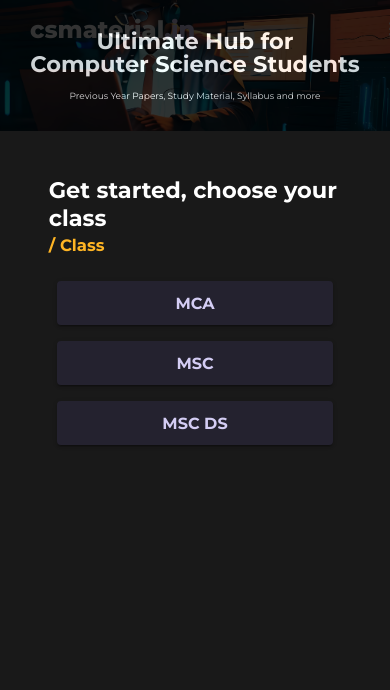
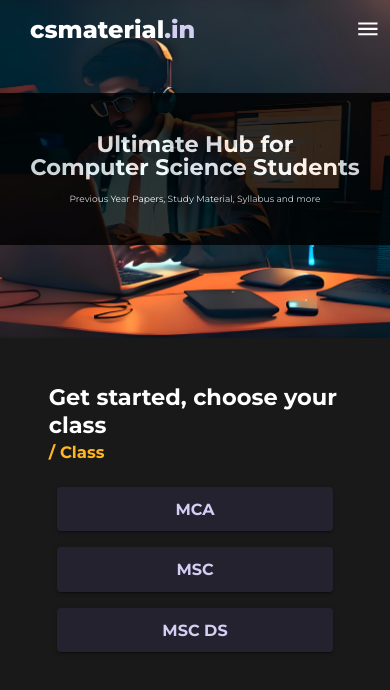
Before and after one commit to harinder007/csmaterial, a Next.js app in the folder client/: page / in a window 390 px wide. Shown: the top 690 px of the page. Built offline with nearby package versions, Linux system fonts and the light colour scheme.

Commit message:
fix responsiveness

```diff
--- a/client/src/index.css
+++ b/client/src/index.css
@@ -418,7 +418,7 @@ header {
     font-size: 15px;
   }
   header {
-    height: 50%;
+    height: 50vh;
   }
 
   .hero-heading {
@@ -456,6 +456,10 @@ header {
 }
 
 @media (max-width: 750px) {
+  .navbar {
+    width: 90vw;
+    z-index: 10;
+  }
   .menu {
     position: absolute;
     right: 0;
@@ -509,7 +513,7 @@ header {
   }
 
   header {
-    height: 50%;
+    height: 40vh;
   }
 
   .hero-heading {
@@ -561,10 +565,9 @@ header {
 }
 
 @media (max-width: 500px) {
-  header {
-    height: 50%;
+  .hero-content {
+    padding: 0;
   }
-
   .hero-heading {
     font-size: 1.5rem;
     margin-bottom: 1rem;
@@ -593,6 +596,7 @@ header {
 
   .about {
     margin: 0 auto;
+    margin-top: 4rem;
     padding: 1rem 2rem;
   }
 
@@ -607,7 +611,7 @@ header {
 
   .about-description {
     width: 100%;
-    font-size: 1rem;
+    font-size: 0.8rem;
   }
   .contact-heading {
     display: flex;
```
